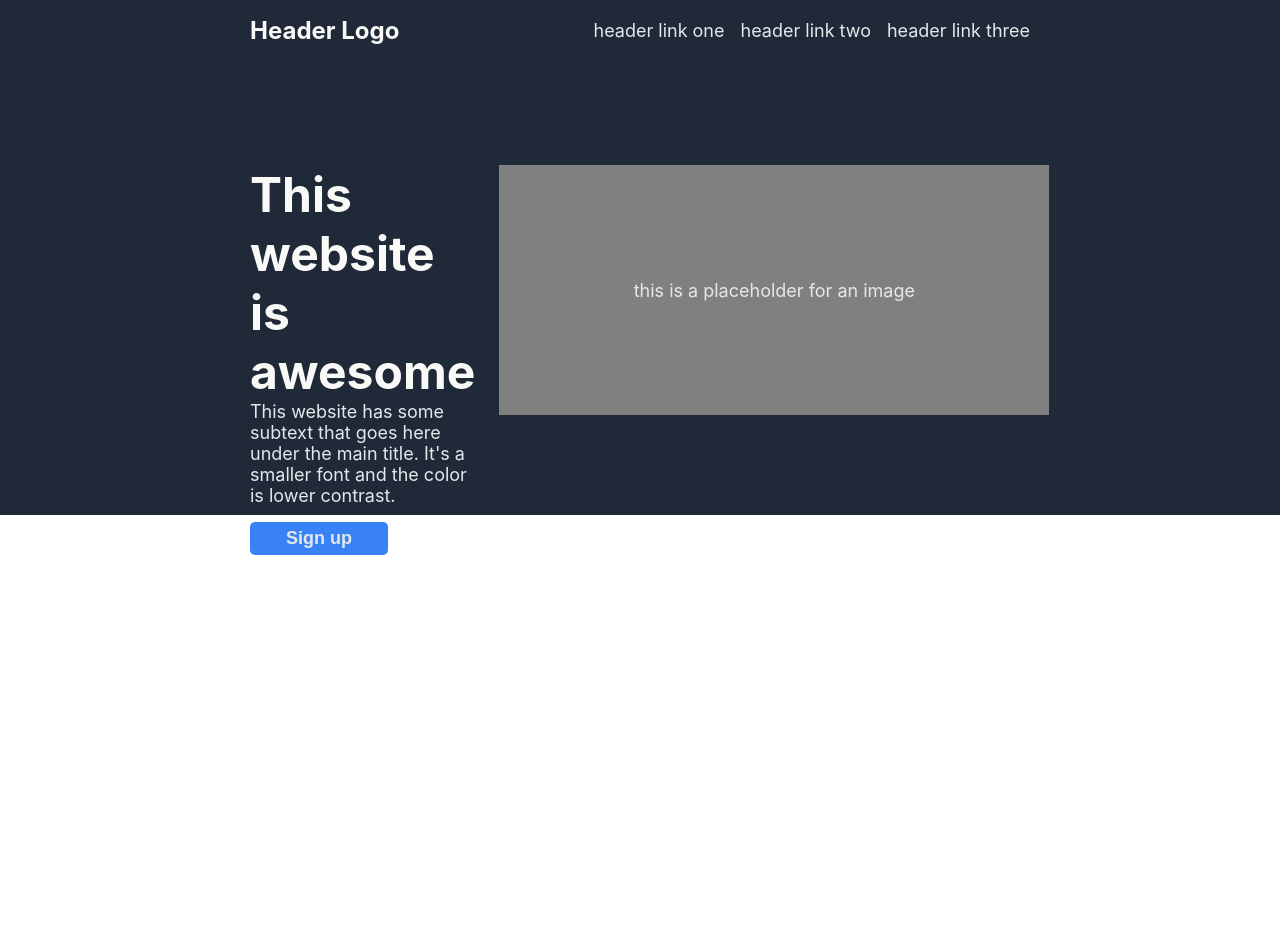
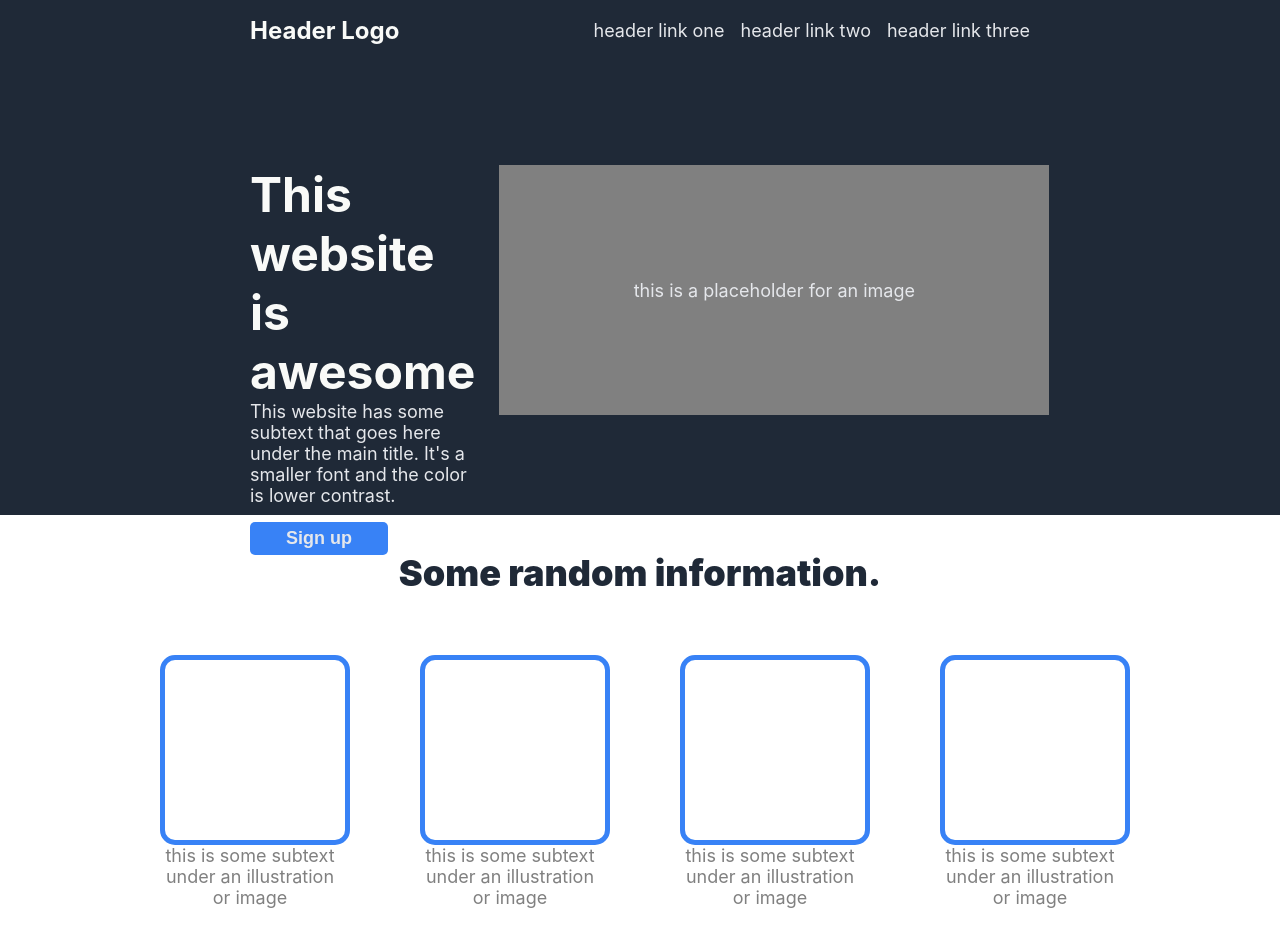
Before and after one commit to Rague0711/odin-flex-end-website, a plain HTML site: page index.html in a window 1280 px wide. Before the commit the page ends 800 px from the top, so only its background shows below. Drawn offline with Linux system fonts and the light colour scheme.

Commit message:
add part two of page

```diff
--- a/index.html
+++ b/index.html
@@ -35,6 +35,30 @@
             </div>
         </div>
     </div>
+    <div class="two">
+        <div class="two-header">Some random information.</div>
+        <div class="two-container">
+            <div class="info">
+                <div>
+                <div class="info-picture"></div>
+                </div>
+                <div class="info-text">this is some subtext under an illustration or image</div>
+            </div>
+            <div class="info">
+
+                <div class="info-picture"></div>
+                <div class="info-text">this is some subtext under an illustration or image</div>
+            </div>
+            <div class="info">
+                <div class="info-picture"></div>
+                <div class="info-text">this is some subtext under an illustration or image</div>
+            </div>
+            <div class="info">
+                <div class="info-picture"></div>
+                <div class="info-text">this is some subtext under an illustration or image</div>
+            </div>
+        </div>
+    </div>
 </body>
 
 </html>
--- a/style.css
+++ b/style.css
@@ -52,6 +52,7 @@ a, .hero-secondary-text, .hero-button {
     width: 550px;
     height: 250px;
     flex: 1;
+    justify-content: space-between;
 }
 
 .hero-main-text {
@@ -84,3 +85,41 @@ a, .hero-secondary-text, .hero-button {
     border-radius: 5px;
     border: 0;
 }
+
+.two {
+    text-align: center;
+}
+
+.two-header {
+    font-size: 36px;
+    font-weight: 900;
+    color: #1F2937;
+    margin-top: 36px;
+    margin-bottom: 36px;
+
+}
+
+.two-container {
+    display: flex;
+    justify-content: center;
+    align-items: center;
+    gap: 80px;
+    height: 300px;
+}
+
+.info {
+    max-width: 180px;
+}
+
+.info-picture {
+    border: 5px solid #3882F6;
+    border-radius: 15px;
+
+    height: 180px;
+    width: 180px;
+}
+
+.info-text {
+    font-size: 18px;
+    color: grey;
+}
```
